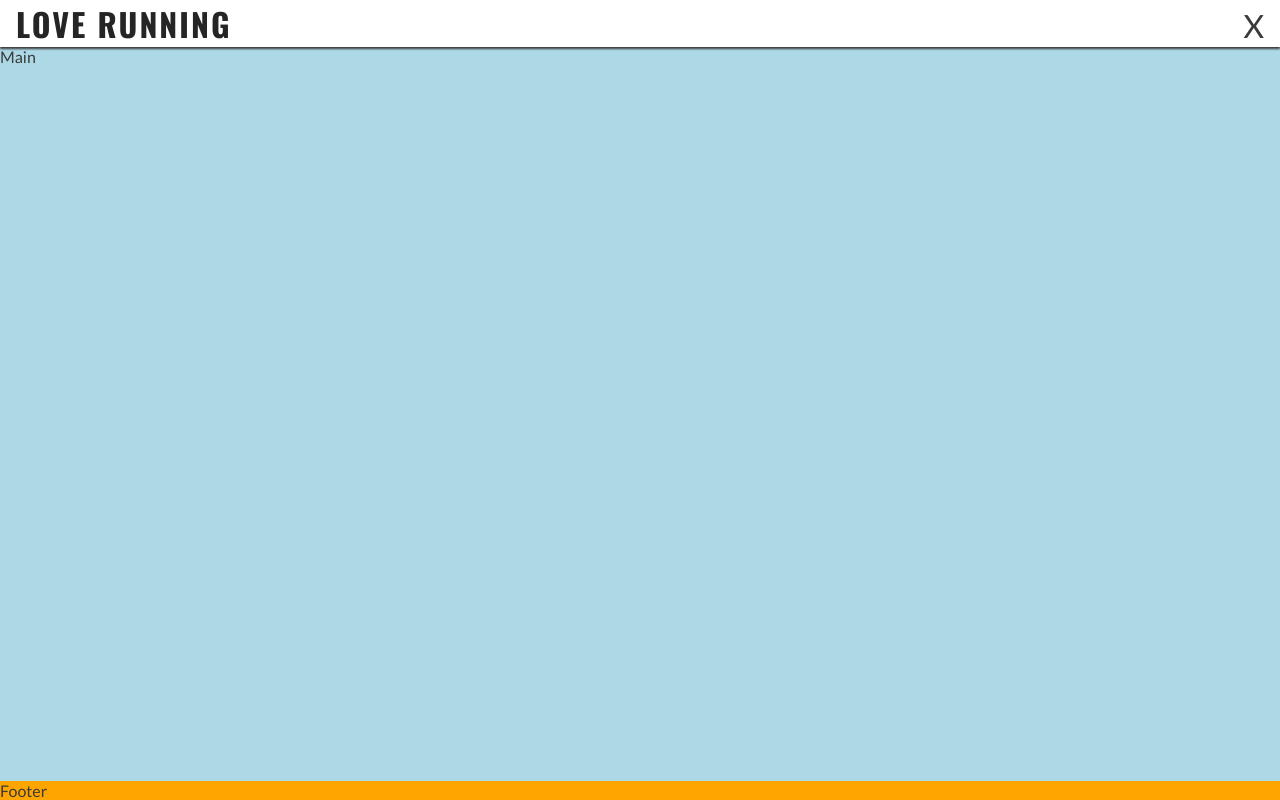
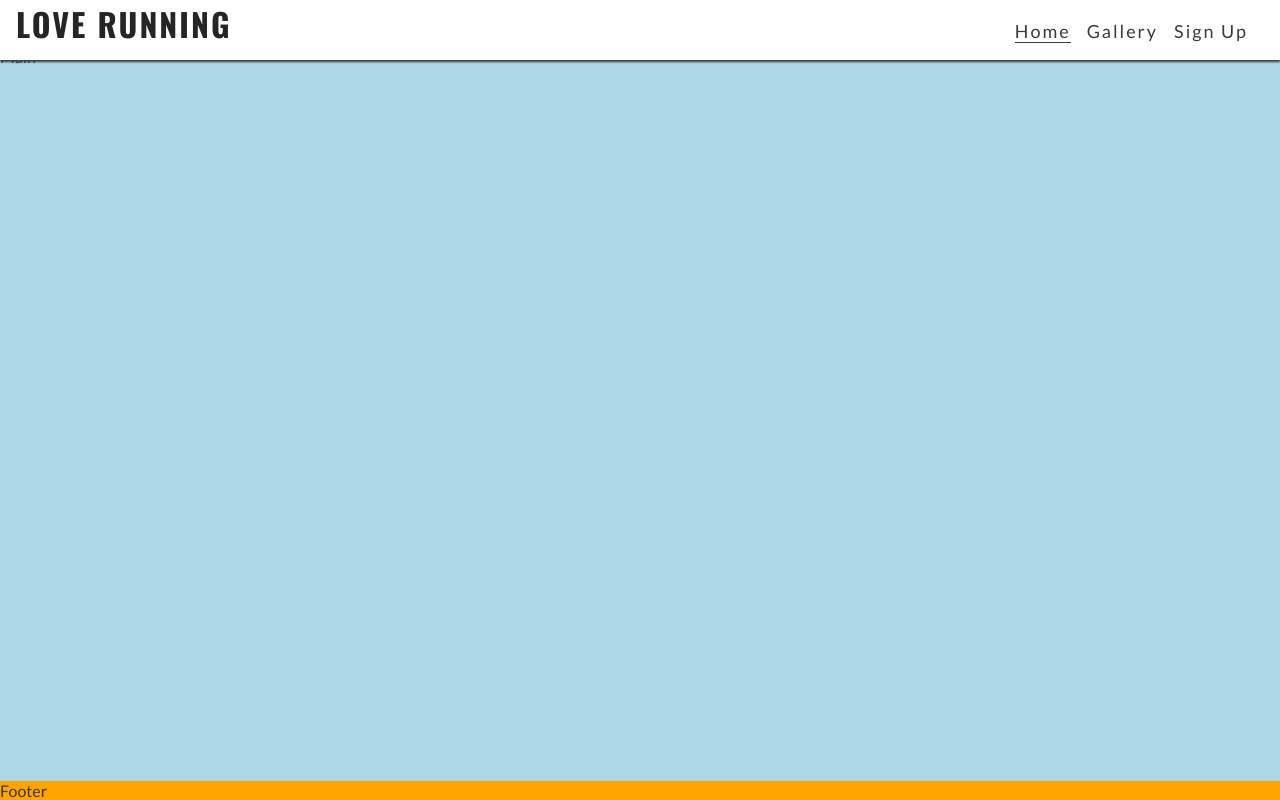
Before and after one commit to PrajaktaSarnaik/love-running-project, a plain HTML site: page index.html in a window 1280 px wide. Drawn offline with nearby package versions, Linux system fonts and the light colour scheme.

Commit message:
Display navbar items, hide toggle label

```diff
--- a/assets/css/style.css
+++ b/assets/css/style.css
@@ -94,3 +94,29 @@ main {
 footer {
     background-color: orange;
 }
+
+/* Media query: tablets and larger (768px and up) */
+@media screen and (min-width: 678px) {
+
+    /* Header */
+    nav {
+        display: block;
+        position: relative;
+        box-shadow: none;
+        width: fit-content;
+        padding-right: 1 rem;
+    }
+
+    #menu {
+        display: flex;
+    }
+
+    #menu > li {
+        padding-left: 1rem;
+    }
+
+    .nav-toggle-label {
+        display: none;
+    }
+
+}
```
